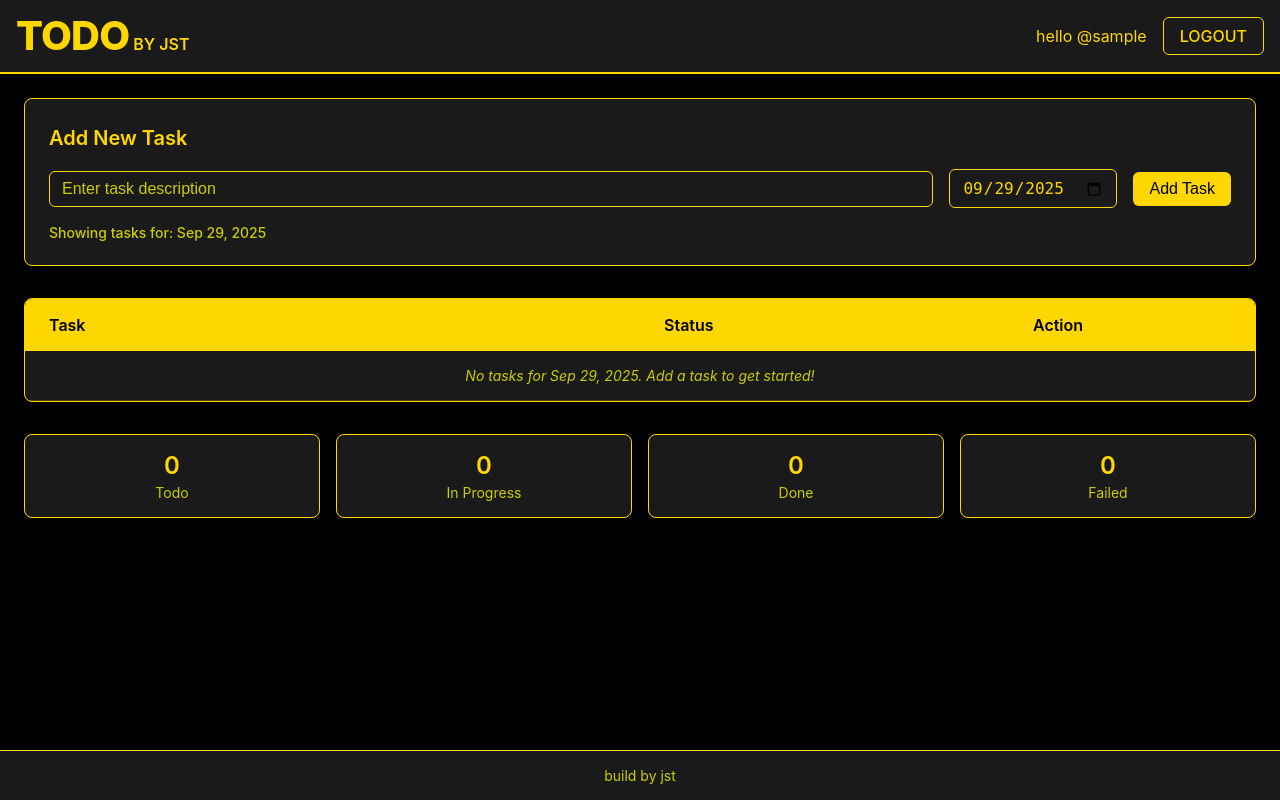
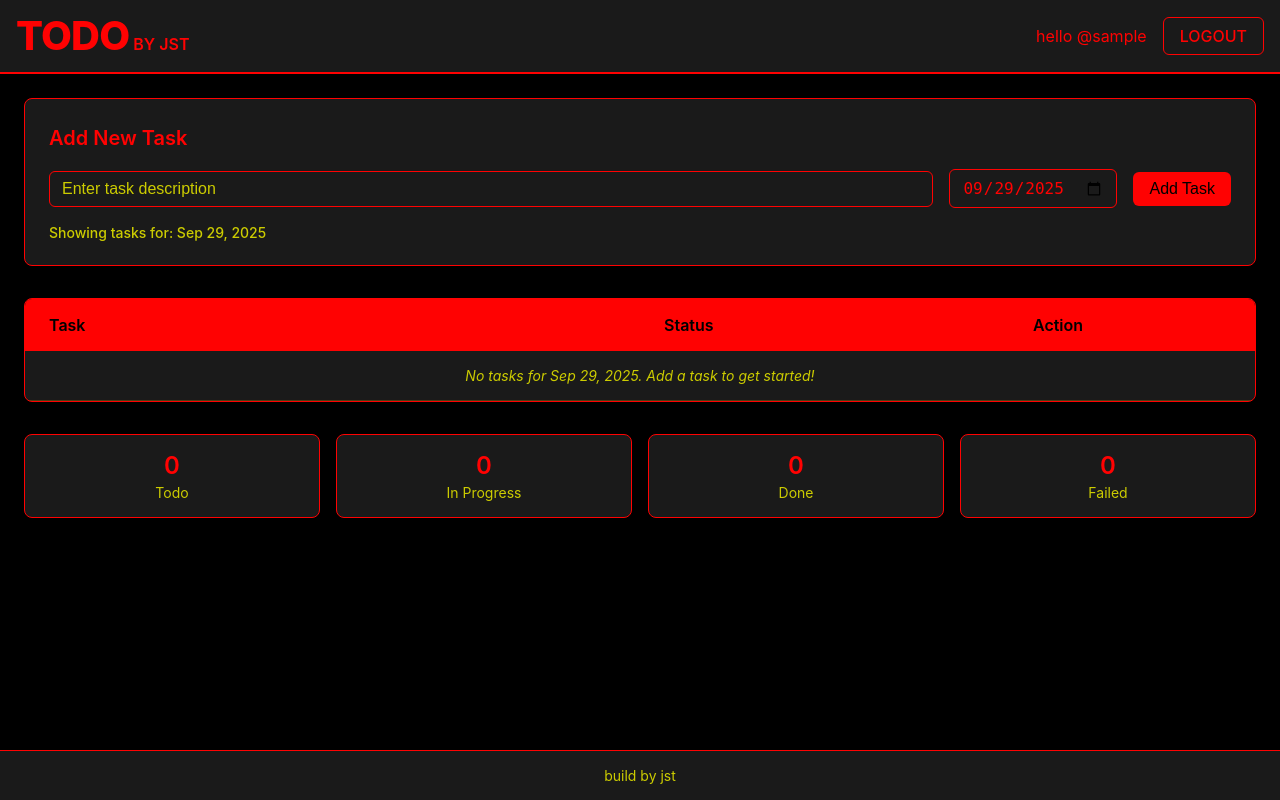
Before and after one commit to jaisaljastt/todo, a Django app: page /home/ in a window 1280 px wide. Run offline with Django 5.2, Linux system fonts and the light colour scheme; the visitor is signed in with stand-in values (Sample User, id 1); data that the repository does not hold is empty.

Commit message:
testing aws ec2 2nd time

```diff
--- a/todoapp/config/static/home/style.css
+++ b/todoapp/config/static/home/style.css
@@ -9,7 +9,7 @@ body {
   font-family: -apple-system, BlinkMacSystemFont, "Segoe UI", Roboto, sans-serif;
   font-size: 14px;
   background-color: #000000;
-  color: #ffd700;
+  color: #ff0202;
   min-height: 100vh;
   display: flex;
   flex-direction: column;
@@ -18,7 +18,7 @@ body {
 /* Navbar styles */
 .navbar {
   background-color: #1a1a1a;
-  border-bottom: 2px solid #ffd700;
+  border-bottom: 2px solid #ff0202;
   padding: 1rem;
 }
 
@@ -39,7 +39,7 @@ body {
 .navbar-title {
   font-size: 2.5rem;
   font-weight: 800;
-  color: #ffd700;
+  color: #ff0202;
   margin: 0;
   line-height: 1;
   letter-spacing: -0.02em;
@@ -48,7 +48,7 @@ body {
 .navbar-subtitle {
   font-size: 1rem;
   font-weight: 600;
-  color: #ffd700;
+  color: #ff0202;
   margin: 0;
   line-height: 1;
   margin-top: 1.05rem;
@@ -61,14 +61,14 @@ body {
 }
 
 .user-greeting {
-  color: #ffd700;
+  color: #ff0202;
   font-size: 1rem;
 }
 
 .logout-btn {
   background-color: transparent;
-  border: 1px solid #ffd700;
-  color: #ffd700;
+  border: 1px solid #ff0202;
+  color: #ff0202;
   padding: 0.5rem 1rem;
   border-radius: 0.375rem;
   cursor: pointer;
@@ -78,7 +78,7 @@ body {
 }
 
 .logout-btn:hover {
-  background-color: #ffd700;
+  background-color: #ff0202;
   color: #000000;
 }
 
@@ -93,7 +93,7 @@ body {
 /* Add task section */
 .add-task-section {
   background-color: #1a1a1a;
-  border: 1px solid #ffd700;
+  border: 1px solid #ff0202;
   border-radius: 0.5rem;
   padding: 1.5rem;
   margin-bottom: 2rem;
@@ -102,7 +102,7 @@ body {
 .section-title {
   font-size: 1.25rem;
   font-weight: 600;
-  color: #ffd700;
+  color: #ff0202;
   margin-bottom: 1rem;
   line-height: 1.5;
 }
@@ -125,8 +125,8 @@ body {
   flex: 1;
   min-width: 300px;
   background-color: #1a1a1a;
-  border: 1px solid #ffd700;
-  color: #ffd700;
+  border: 1px solid #ff0202;
+  color: #ff0202;
   padding: 0.5rem 0.75rem;
   border-radius: 0.375rem;
   font-size: 1rem;
@@ -138,14 +138,14 @@ body {
 
 .task-input:focus {
   outline: none;
-  border-color: #ffd700;
+  border-color: #ff0202;
   box-shadow: 0 0 0 2px rgba(255, 215, 0, 0.2);
 }
 
 .date-input {
   background-color: #1a1a1a;
-  border: 1px solid #ffd700;
-  color: #ffd700;
+  border: 1px solid #ff0202;
+  color: #ff0202;
   padding: 0.5rem 0.75rem;
   border-radius: 0.375rem;
   font-size: 1rem;
@@ -153,12 +153,12 @@ body {
 
 .date-input:focus {
   outline: none;
-  border-color: #ffd700;
+  border-color: #ff0202;
   box-shadow: 0 0 0 2px rgba(255, 215, 0, 0.2);
 }
 
 .add-btn {
-  background-color: #ffd700;
+  background-color: #ff0202;
   color: #000000;
   border: none;
   padding: 0.5rem 1rem;
@@ -176,7 +176,7 @@ body {
 /* Tasks table */
 .tasks-container {
   background-color: #1a1a1a;
-  border: 1px solid #ffd700;
+  border: 1px solid #ff0202;
   border-radius: 0.5rem;
   overflow: hidden;
   margin-bottom: 2rem;
@@ -192,7 +192,7 @@ body {
 }
 
 .tasks-table thead {
-  background-color: #ffd700;
+  background-color: #ff0202;
   color: #000000;
 }
 
@@ -229,7 +229,7 @@ body {
   word-break: break-word;
   white-space: pre-wrap; /* Allows wrapping and preserves spaces */
   overflow-wrap: break-word;
-  color: #ffd700;
+  color: #ff0202;
   font-weight: 400;
   line-height: 1.4;
   display: inline-block;
@@ -261,7 +261,7 @@ body {
 
 .status-inprogress {
   background-color: #0066cc;
-  color: #ffd700;
+  color: #ff0202;
 }
 
 .status-done {
@@ -309,7 +309,7 @@ body {
 
 .summary-card {
   background-color: #1a1a1a;
-  border: 1px solid #ffd700;
+  border: 1px solid #ff0202;
   border-radius: 0.5rem;
   padding: 1rem;
   text-align: center;
@@ -318,7 +318,7 @@ body {
 .summary-count {
   font-size: 1.5rem;
   font-weight: 600;
-  color: #ffd700;
+  color: #ff0202;
   margin-bottom: 0.25rem;
 }
 
@@ -330,7 +330,7 @@ body {
 /* Footer */
 .footer {
   background-color: #1a1a1a;
-  border-top: 1px solid #ffd700;
+  border-top: 1px solid #ff0202;
   padding: 1rem;
   margin-top: auto;
 }
@@ -449,7 +449,7 @@ body {
 button:focus,
 input:focus,
 select:focus {
-  outline: 2px solid #ffd700;
+  outline: 2px solid #ff0202;
   outline-offset: 2px;
 }
 
@@ -463,7 +463,7 @@ select:focus {
 }
 
 .table-wrapper::-webkit-scrollbar-thumb {
-  background: #ffd700;
+  background: #ff0202;
   border-radius: 4px;
 }
 
```
Also changed, not shown: .github/workflows/django.yml.
